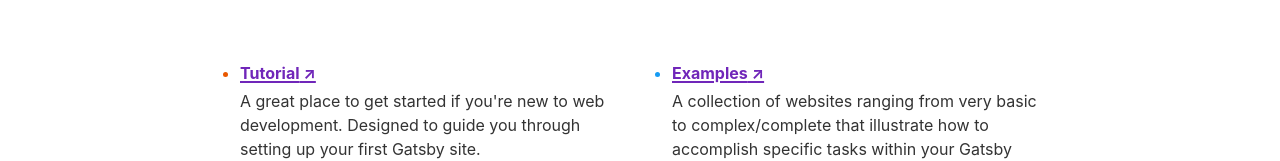
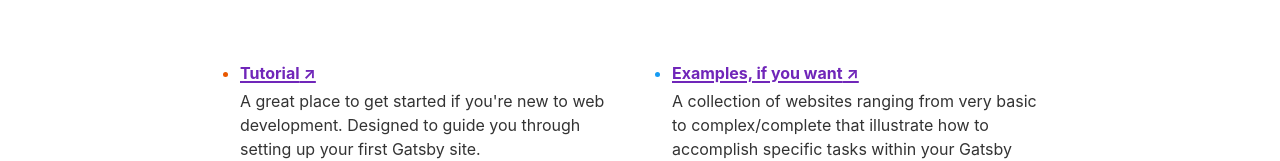
Before and after one commit to luciano-vizza/my-app, a Gatsby site: page / in a window 1280 px wide. Shown: the part 313-474 px from the top of the page. Built offline with nearby package versions, Linux system fonts and the light colour scheme; Gatsby itself is replaced by a stand-in of ours.

Commit message:
commit to main

```diff
--- a/src/pages/index.js
+++ b/src/pages/index.js
@@ -14,7 +14,7 @@
       "A great place to get started if you're new to web development. Designed to guide you through setting up your first Gatsby site.",
   },
   {
-    text: "Examples",
+    text: "Examples, if you want",
     url: "https://github.com/gatsbyjs/gatsby/tree/master/examples",
     description:
       "A collection of websites ranging from very basic to complex/complete that illustrate how to accomplish specific tasks within your Gatsby sites.",
```
